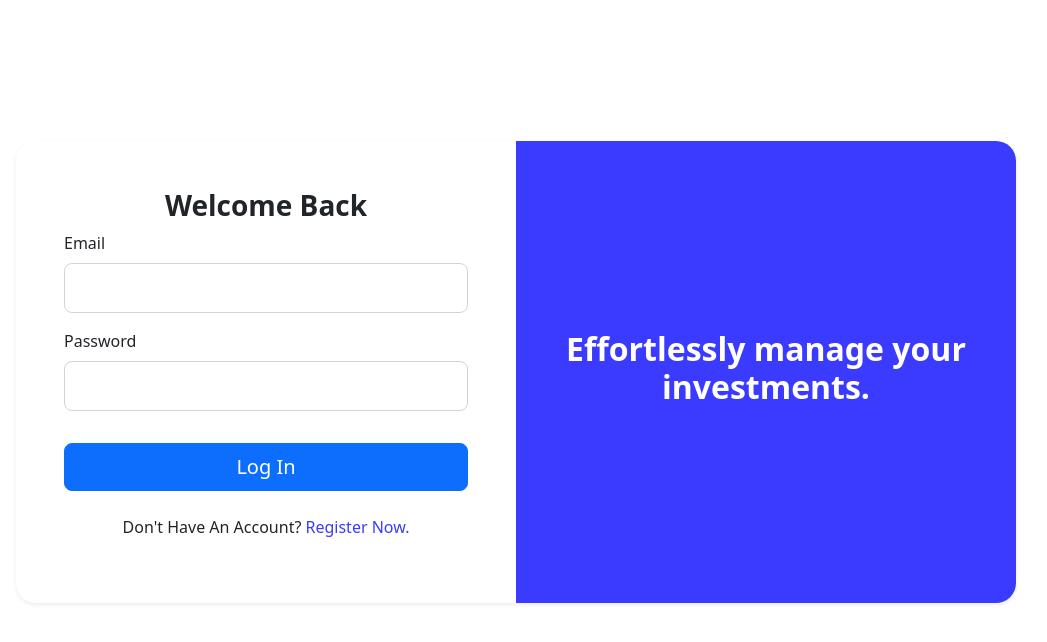
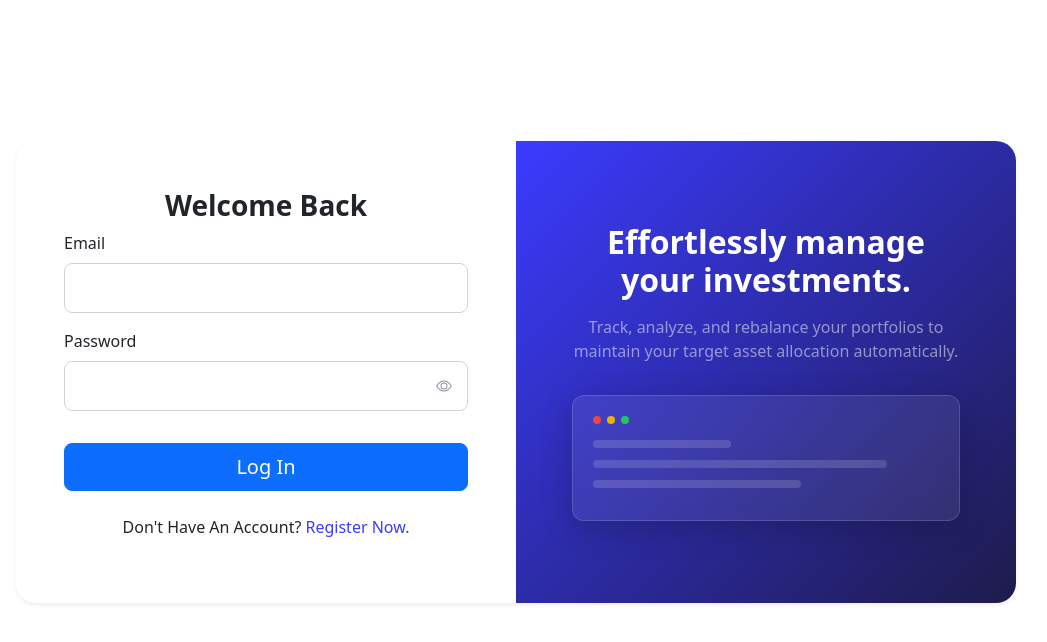
Before and after one commit to MatheusPMello/portfolio-rebalancer, a React (Vite) app in the folder client/: page /login in a window 1280 px wide. Shown: the top 642 px of the page, without its empty margins (124-1171 px from the left). Built offline with nearby package versions, Linux system fonts and the light colour scheme; no server answers.

Commit message:
Refactor login and register pages, enhance visual styling and accessibility

```diff
--- a/client/src/components/AuthForm.tsx
+++ b/client/src/components/AuthForm.tsx
@@ -15,6 +15,7 @@ interface AuthFormProps {
   onSubmit: (credentials: { email: string; password: string; }) => Promise<void>;
   errorMessagePrefix: string;
   footer: React.ReactNode;
+  isLogin: boolean;
 }
 
 /**
@@ -28,9 +29,11 @@ export function AuthForm({
   onSubmit,
   errorMessagePrefix,
   footer,
+  isLogin,
 }: Readonly<AuthFormProps>) {
   const [email, setEmail] = useState('');
   const [password, setPassword] = useState('');
+  const [showPassword, setShowPassword] = useState(false);
   const [error, setError] = useState<string | null>(null);
   const [isLoading, setIsLoading] = useState(false);
 
@@ -70,21 +73,46 @@ export function AuthForm({
             onChange={(e) => setEmail(e.target.value)}
             required
             disabled={isLoading}
+            autoComplete="email"
           />
         </div>
         <div className="mb-3 w-100 text-start">
           <label htmlFor="password" className="form-label">
             Password
           </label>
+          <div className="password-input-wrapper">
             <input
-            type="password"
+              type={showPassword ? 'text' : 'password'}
               className="form-control"
               id="password"
               value={password}
               onChange={(e) => setPassword(e.target.value)}
               required
               disabled={isLoading}
+              autoComplete={isLogin ? 'current-password' : 'new-password'}
             />
+            <button
+              type="button"
+              className="password-toggle-btn"
+              onClick={() => setShowPassword((prev) => !prev)}
+              aria-label={showPassword ? 'Hide password' : 'Show password'}
+              aria-pressed={showPassword}
+              disabled={isLoading}
+            >
+              {showPassword ? (
+                <svg xmlns="http://www.w3.org/2000/svg" width="16" height="16" fill="currentColor" viewBox="0 0 16 16" aria-hidden="true">
+                  <path d="M13.359 11.238C15.06 9.72 16 8 16 8s-3-5.5-8-5.5a7 7 0 0 0-2.79.588l.77.771A6 6 0 0 1 8 3.5c2.12 0 3.879 1.168 5.168 2.457A13 13 0 0 1 14.828 8q-.086.13-.195.288c-.335.48-.83 1.12-1.465 1.755q-.247.248-.517.486z"/>
+                  <path d="M11.297 9.176a3.5 3.5 0 0 0-4.474-4.474l.823.823a2.5 2.5 0 0 1 2.829 2.829zm-2.943 1.299.822.822a3.5 3.5 0 0 1-4.474-4.474l.823.823a2.5 2.5 0 0 0 2.829 2.829"/>
+                  <path d="M3.35 5.47q-.27.24-.518.487A13 13 0 0 0 1.172 8l.195.288c.335.48.83 1.12 1.465 1.755C4.121 11.332 5.881 12.5 8 12.5c.97 0 1.861-.242 2.685-.673l.799.799A7 7 0 0 1 8 13.5c-5 0-8-5.5-8-5.5s-.981-1.79 1.172-3.628zm10.428 10.427a.5.5 0 0 1-.708 0L.707 3.313a.5.5 0 1 1 .708-.708L13.778 15.11a.5.5 0 0 1 0 .708"/>
+                </svg>
+              ) : (
+                <svg xmlns="http://www.w3.org/2000/svg" width="16" height="16" fill="currentColor" viewBox="0 0 16 16" aria-hidden="true">
+                  <path d="M16 8s-3-5.5-8-5.5S0 8 0 8s3 5.5 8 5.5S16 8 16 8M1.173 8a13 13 0 0 1 1.66-2.043C4.12 4.668 5.88 3.5 8 3.5s3.879 1.168 5.168 2.457A13 13 0 0 1 14.828 8q-.086.13-.195.288c-.335.48-.83 1.12-1.465 1.755C11.879 11.332 10.119 12.5 8 12.5s-3.879-1.168-5.168-2.457A13 13 0 0 1 1.172 8z"/>
+                  <path d="M8 5.5a2.5 2.5 0 1 0 0 5 2.5 2.5 0 0 0 0-5M4.5 8a3.5 3.5 0 1 1 7 0 3.5 3.5 0 0 1-7 0"/>
+                </svg>
+              )}
+            </button>
+          </div>
         </div>
 
         <Button type="submit" variant="solid" color="primary" className="w-100 py-2 fs-5 mt-3" disabled={isLoading}>
--- a/client/src/components/AuthLayout.css
+++ b/client/src/components/AuthLayout.css
@@ -31,26 +31,83 @@
 /**
  * The main card that holds the showcase and form.
  */
+@keyframes slideUpFade {
+  from {
+    opacity: 0;
+    transform: translateY(20px);
+  }
+  to {
+    opacity: 1;
+    transform: translateY(0);
+  }
+}
+
 .login-card {
   border: none;
   border-radius: 1.25rem; /* Creates the rounded corners */
   overflow: hidden; /* Ensures child elements conform to the border-radius */
   max-width: 1000px;
   width: 100%;
+  box-shadow: 0 10px 30px rgba(0, 0, 0, 0.08) !important;
+  animation: slideUpFade 0.6s cubic-bezier(0.16, 1, 0.3, 1) forwards;
 }
 
 /* ==========================================================================
    3. Showcase Section (Right Side)
    ========================================================================== */
 .login-showcase-container {
-  background-color: #3b3bff;
-  padding: 3rem;
+  background: linear-gradient(135deg, #3b3bff 0%, #1e1b4b 100%);
+  padding: 3.5rem;
   color: white;
   height: 100%;
   display: flex;
   flex-direction: column;
   justify-content: center;
 }
+
+.showcase-content {
+  max-width: 400px;
+  margin: 0 auto;
+}
+
+.showcase-mockup {
+  background: rgba(255, 255, 255, 0.08);
+  backdrop-filter: blur(10px);
+  -webkit-backdrop-filter: blur(10px);
+  border: 1px solid rgba(255, 255, 255, 0.15);
+  border-radius: 0.75rem;
+  padding: 1.25rem;
+  margin-top: 2rem;
+  box-shadow: 0 8px 32px 0 rgba(0, 0, 0, 0.2);
+}
+
+.mockup-header {
+  display: flex;
+  gap: 6px;
+  margin-bottom: 1rem;
+}
+
+.mockup-header .dot {
+  width: 8px;
+  height: 8px;
+  border-radius: 50%;
+  display: inline-block;
+}
+
+.mockup-header .dot-red { background-color: #ef4444; }
+.mockup-header .dot-yellow { background-color: #eab308; }
+.mockup-header .dot-green { background-color: #22c55e; }
+
+.placeholder-line {
+  height: 8px;
+  background-color: rgba(255, 255, 255, 0.15);
+  border-radius: 4px;
+  margin-bottom: 0.75rem;
+}
+
+.placeholder-line.short { width: 40%; }
+.placeholder-line.long { width: 85%; }
+.placeholder-line.medium { width: 60%; }
 
 /* ==========================================================================
    4. Form Section (Left Side)
@@ -73,10 +130,44 @@
   margin-bottom: 0.5rem;
 }
 
-.login-form-container .btn-primary {
-  background-color: #3b3bff;
-  border-color: #3b3bff;
-  font-weight: 500;
+.password-input-wrapper {
+  position: relative;
+  display: block;
+  width: 100%;
+}
+
+.password-input-wrapper .form-control {
+  padding-right: 2.75rem;
+}
+
+.password-toggle-btn {
+  position: absolute;
+  right: 0.75rem;
+  top: 50%;
+  transform: translateY(-50%);
+  background: transparent;
+  border: none;
+  color: #8a929a;
+  cursor: pointer;
+  display: flex;
+  align-items: center;
+  justify-content: center;
+  padding: 0.25rem;
+  transition: color 0.15s ease-in-out, transform 0.15s ease-in-out;
+  z-index: 10;
+}
+
+.password-toggle-btn:hover:not(:disabled) {
+  color: #212529;
+}
+
+.password-toggle-btn:disabled {
+  cursor: not-allowed;
+  opacity: 0.5;
+}
+
+.password-toggle-btn:focus {
+  outline: none;
 }
 
 /* ==========================================================================
--- a/client/src/components/AuthLayout.tsx
+++ b/client/src/components/AuthLayout.tsx
@@ -26,7 +26,24 @@ export function AuthLayout() {
           </div>
           <div className="col-lg-6 d-none d-lg-block">
             <div className="login-showcase-container">
-              <h2 className="text-white fw-bold">Effortlessly manage your investments.</h2>
+              <div className="showcase-content">
+                <h2 className="text-white fw-bold mb-3">Effortlessly manage your investments.</h2>
+                <p className="text-white-50 mb-0">
+                  Track, analyze, and rebalance your portfolios to maintain your target asset allocation automatically.
+                </p>
+                <div className="showcase-mockup">
+                  <div className="mockup-header">
+                    <span className="dot dot-red"></span>
+                    <span className="dot dot-yellow"></span>
+                    <span className="dot dot-green"></span>
+                  </div>
+                  <div className="mockup-body text-start">
+                    <div className="placeholder-line short"></div>
+                    <div className="placeholder-line long"></div>
+                    <div className="placeholder-line medium"></div>
+                  </div>
+                </div>
+              </div>
             </div>
           </div>
         </div>
--- a/client/src/pages/LoginPage.tsx
+++ b/client/src/pages/LoginPage.tsx
@@ -5,7 +5,7 @@
  */
 
 import { Link, useNavigate } from 'react-router-dom';
-import authService from '../services/authService';
+import authService, { type LoginData } from '../services/authService';
 import { AuthForm } from '../components/AuthForm';
 
 /**
@@ -15,9 +15,8 @@ import { AuthForm } from '../components/AuthForm';
 export function LoginPage() {
   const navigate = useNavigate();
 
-  const handleSubmit = async (credentials: { email: string; password: string }) => {
-    const data = await authService.login(credentials);
-    localStorage.setItem('token', data.token);
+  const handleSubmit = async (credentials: LoginData) => {
+    await authService.login(credentials);
     navigate('/');
   };
 
@@ -27,6 +26,7 @@ export function LoginPage() {
       submitButtonText="Log In"
       onSubmit={handleSubmit}
       errorMessagePrefix="Login failed. Please try again."
+      isLogin={true}
       footer={
         <p className="text-center mt-4">
           Don't Have An Account? <Link to="/register">Register Now.</Link>
--- a/client/src/pages/RegisterPage.tsx
+++ b/client/src/pages/RegisterPage.tsx
@@ -5,7 +5,7 @@
  */
 
 import { Link, useNavigate } from 'react-router-dom';
-import authService from '../services/authService';
+import authService, { type RegisterData } from '../services/authService';
 import { AuthForm } from '../components/AuthForm';
 
 /**
@@ -15,9 +15,8 @@ import { AuthForm } from '../components/AuthForm';
 export function RegisterPage() {
   const navigate = useNavigate();
 
-  const handleSubmit = async (credentials: { email: string; password: string }) => {
-    const data = await authService.register(credentials);
-    localStorage.setItem('token', data.token);
+  const handleSubmit = async (credentials: RegisterData) => {
+    await authService.register(credentials);
     navigate('/');
   };
 
@@ -27,6 +26,7 @@ export function RegisterPage() {
       submitButtonText="Create Account"
       onSubmit={handleSubmit}
       errorMessagePrefix="Registration failed. Please try again."
+      isLogin={false}
       footer={
         <p className="text-center mt-4">
           Already Have An Account? <Link to="/login">Log In Now.</Link>
```
Lines whose indentation alone changed are shown as unchanged.
